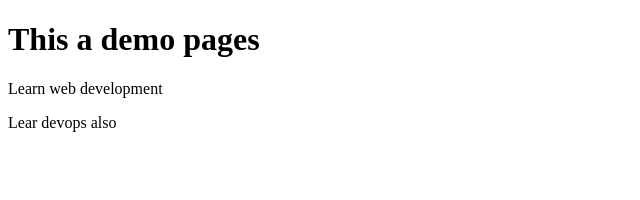
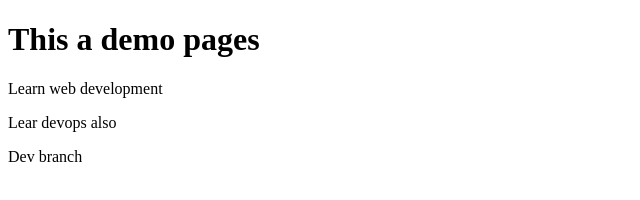
Before and after one commit to Dilip-Bhoi/git-demo, a website: page index.html in a window 1280 px wide. Shown: the full height of the page, 0-640 px from the left. Drawn offline with Linux system fonts and the light colour scheme.

Commit message:
dev branch

```diff
--- a/index.html
+++ b/index.html
@@ -7,5 +7,6 @@
         <h1>This a demo pages</h1>
         <p>Learn web development</p>
         <p>Lear devops also</p>
+        <p>Dev branch</p>
     </body>
 </html>
```
